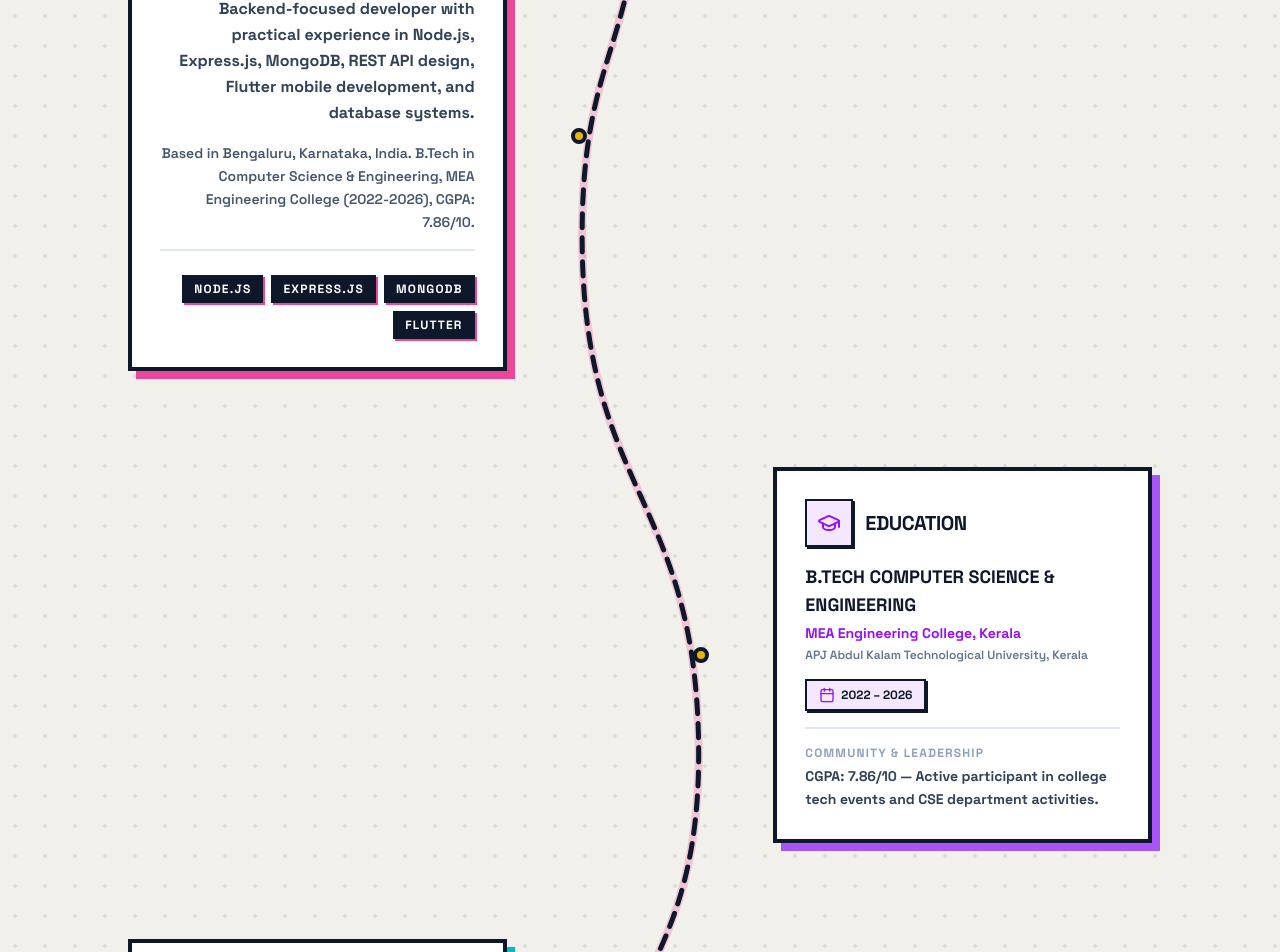
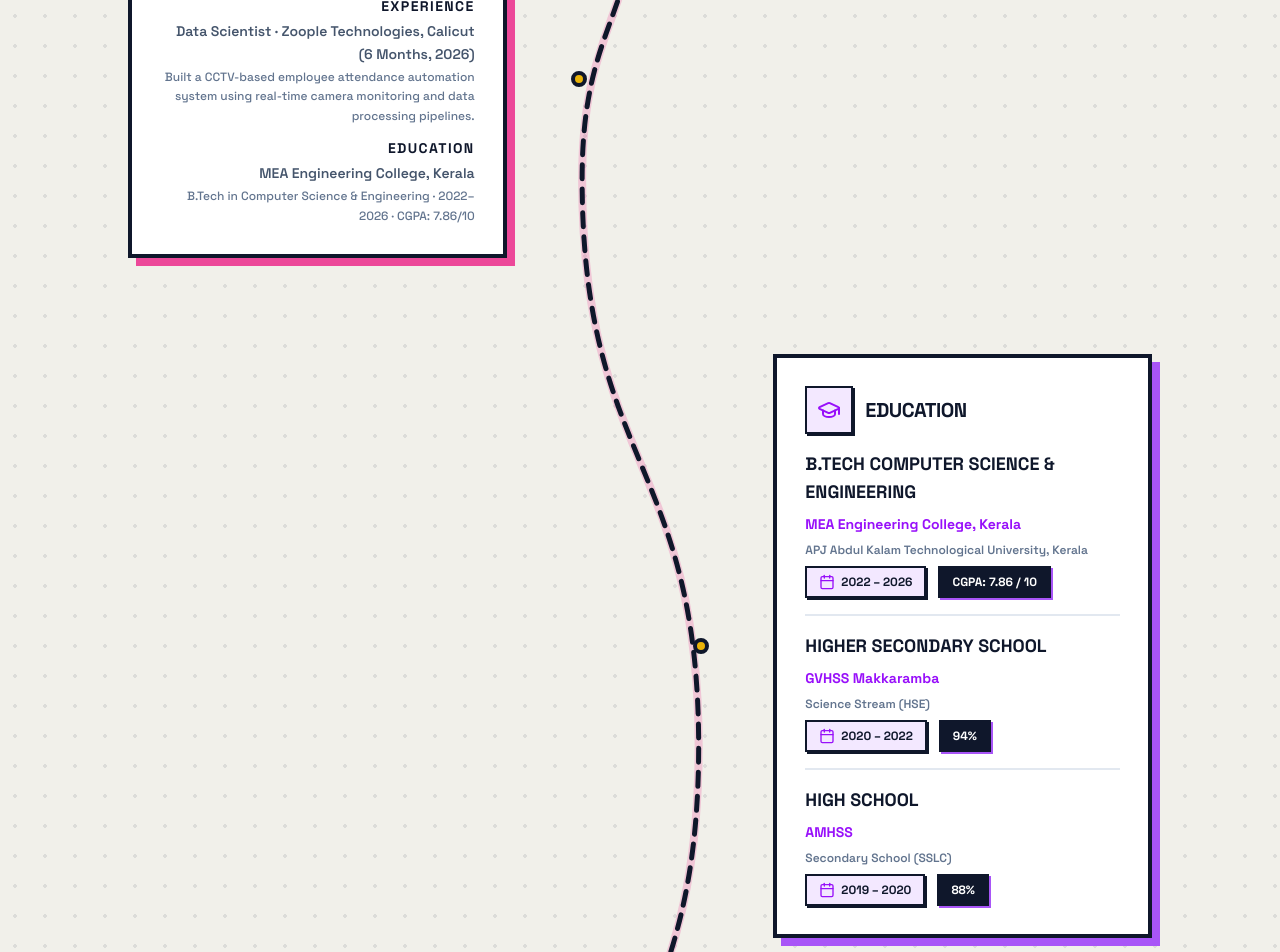
Before and after one commit to amjadamjad11/portfolio, a Next.js app: page / in a window 1280 px wide. Shown: the part 2260-3212 px from the top of the page. Built offline with nearby package versions, Linux system fonts and the light colour scheme; no server answers; the database is empty.

Commit message:
Update education, background, and github profile links

```diff
--- a/src/components/AboutSection.tsx
+++ b/src/components/AboutSection.tsx
@@ -232,24 +232,30 @@ export const AboutSection: React.FC<AboutSectionProps> = ({
                       </h3>
                     </div>
 
-                    <p className="text-slate-700 font-bold leading-relaxed md:text-right">
-                      Backend-focused developer with practical experience in Node.js, Express.js, MongoDB, REST API design, Flutter mobile development, and database systems.
-                    </p>
+                    <div className="space-y-3 md:text-right">
+                      <div>
+                        <p className="text-slate-900 text-sm font-black uppercase tracking-widest mb-1">Experience</p>
+                        <p className="text-slate-600 text-sm font-semibold leading-relaxed">
+                          Data Scientist · Zoople Technologies, Calicut (6 Months, 2026)
+                        </p>
+                        <p className="text-slate-500 text-xs font-medium leading-relaxed mt-0.5">
+                          Built a CCTV-based employee attendance automation system using real-time camera monitoring and data processing pipelines.
+                        </p>
+                      </div>
 
-                    <p className="text-slate-600 text-sm font-semibold leading-relaxed md:text-right">
-                      Based in Bengaluru, Karnataka, India. B.Tech in Computer Science & Engineering, MEA Engineering College (2022-2026), CGPA: 7.86/10.
-                    </p>
+                      <div>
+                        <p className="text-slate-900 text-sm font-black uppercase tracking-widest mb-1">Education</p>
+                        <p className="text-slate-600 text-sm font-semibold leading-relaxed">
+                          MEA Engineering College, Kerala
+                        </p>
+                        <p className="text-slate-500 text-xs font-medium leading-relaxed mt-0.5">
+                          B.Tech in Computer Science & Engineering · 2022–2026 · CGPA: 7.86/10
+                        </p>
+                      </div>
+                    </div>
                   </div>
 
-                  <div className="flex flex-wrap gap-2 pt-6 mt-4 border-t-2 border-slate-200 md:justify-end">
-                    {['Node.js', 'Express.js', 'MongoDB', 'Flutter'].map(
-                      (tag) => (
-                        <span key={tag} className="px-3 py-1.5 bg-slate-900 text-white font-black text-xs uppercase tracking-widest shadow-[2px_2px_0px_0px_rgba(236,72,153,1)]">
-                          {tag}
-                        </span>
-                      )
-                    )}
-                  </div>
+
                 </div>
                 {/* Node */}
                 <div className="timeline-node absolute top-1/2 -translate-y-1/2 left-0 md:left-auto md:-right-8 w-4 h-4 bg-[#eab308] border-4 border-slate-900 rounded-full z-10" />
@@ -277,31 +283,71 @@ export const AboutSection: React.FC<AboutSectionProps> = ({
                       </h3>
                     </div>
 
-                    <div>
+                    {/* College */}
+                    <div className="space-y-2">
                       <h4 className="text-lg font-black text-slate-900 uppercase">
                         {DEVELOPER_PROFILE.education.degree}
                       </h4>
-                      <div className="text-sm font-bold text-purple-600 mt-1">
+                      <div className="text-sm font-bold text-purple-600">
                         {DEVELOPER_PROFILE.education.college}
                       </div>
-                      <div className="text-xs font-semibold text-slate-500 mt-1">
+                      <div className="text-xs font-semibold text-slate-500">
                         {DEVELOPER_PROFILE.education.university}
+                      </div>
+                      <div className="flex items-center gap-3 flex-wrap">
+                        <div className="inline-flex items-center gap-1.5 px-3 py-1.5 bg-purple-100 border-2 border-slate-900 text-xs text-slate-900 font-bold uppercase shadow-[2px_2px_0px_0px_rgba(15,23,42,1)]">
+                          <Calendar className="w-4 h-4 text-purple-600" />
+                          <span>2022 – 2026</span>
+                        </div>
+                        <div className="inline-flex items-center gap-1.5 px-3 py-1.5 bg-slate-900 border-2 border-slate-900 text-xs text-white font-black uppercase shadow-[2px_2px_0px_0px_rgba(168,85,247,1)]">
+                          CGPA: 7.86 / 10
+                        </div>
                       </div>
                     </div>
 
-                    <div className="inline-flex items-center gap-1.5 px-3 py-1.5 bg-purple-100 border-2 border-slate-900 text-xs text-slate-900 font-bold uppercase shadow-[2px_2px_0px_0px_rgba(15,23,42,1)]">
-                      <Calendar className="w-4 h-4 text-purple-600" />
-                      <span>{DEVELOPER_PROFILE.education.period}</span>
+                    {/* Higher Secondary */}
+                    <div className="border-t-2 border-slate-200 pt-4 space-y-2">
+                      <h4 className="text-lg font-black text-slate-900 uppercase">
+                        Higher Secondary School
+                      </h4>
+                      <div className="text-sm font-bold text-purple-600">
+                        GVHSS Makkaramba
+                      </div>
+                      <div className="text-xs font-semibold text-slate-500">
+                        Science Stream (HSE)
+                      </div>
+                      <div className="flex items-center gap-3 flex-wrap">
+                        <div className="inline-flex items-center gap-1.5 px-3 py-1.5 bg-purple-100 border-2 border-slate-900 text-xs text-slate-900 font-bold uppercase shadow-[2px_2px_0px_0px_rgba(15,23,42,1)]">
+                          <Calendar className="w-4 h-4 text-purple-600" />
+                          <span>2020 – 2022</span>
+                        </div>
+                        <div className="inline-flex items-center gap-1.5 px-3 py-1.5 bg-slate-900 border-2 border-slate-900 text-xs text-white font-black uppercase shadow-[2px_2px_0px_0px_rgba(168,85,247,1)]">
+                          94%
+                        </div>
+                      </div>
                     </div>
-                  </div>
 
-                  <div className="pt-4 mt-4 border-t-2 border-slate-200 space-y-1">
-                    <div className="text-xs font-black uppercase tracking-widest text-slate-400">
-                      Community & Leadership
+                    {/* High School */}
+                    <div className="border-t-2 border-slate-200 pt-4 space-y-2">
+                      <h4 className="text-lg font-black text-slate-900 uppercase">
+                        High School
+                      </h4>
+                      <div className="text-sm font-bold text-purple-600">
+                        AMHSS
+                      </div>
+                      <div className="text-xs font-semibold text-slate-500">
+                        Secondary School (SSLC)
+                      </div>
+                      <div className="flex items-center gap-3 flex-wrap">
+                        <div className="inline-flex items-center gap-1.5 px-3 py-1.5 bg-purple-100 border-2 border-slate-900 text-xs text-slate-900 font-bold uppercase shadow-[2px_2px_0px_0px_rgba(15,23,42,1)]">
+                          <Calendar className="w-4 h-4 text-purple-600" />
+                          <span>2019 – 2020</span>
+                        </div>
+                        <div className="inline-flex items-center gap-1.5 px-3 py-1.5 bg-slate-900 border-2 border-slate-900 text-xs text-white font-black uppercase shadow-[2px_2px_0px_0px_rgba(168,85,247,1)]">
+                          88%
+                        </div>
+                      </div>
                     </div>
-                    <p className="text-sm font-bold text-slate-700 leading-relaxed">
-                      {DEVELOPER_PROFILE.education.communityLeadership}
-                    </p>
                   </div>
                 </div>
               </div>
@@ -334,14 +380,11 @@ export const AboutSection: React.FC<AboutSectionProps> = ({
                   </div>
 
                   <div className="pt-6 mt-4 border-t-2 border-slate-200">
-                    <button
-                      onClick={onOpenPublicationModal}
-                      className="w-full inline-flex items-center justify-center gap-2 px-4 py-3 bg-cyan-400 border-2 border-slate-900 text-slate-900 text-sm font-black uppercase tracking-widest shadow-[4px_4px_0px_0px_rgba(15,23,42,1)] hover:shadow-none hover:translate-x-1 hover:translate-y-1 transition-all"
-                    >
+                    <a href="https://github.com/amjadamjad11" target="_blank" rel="noopener noreferrer" className="w-full inline-flex items-center justify-center gap-2 px-4 py-3 bg-cyan-400 border-2 border-slate-900 text-slate-900 text-sm font-black uppercase tracking-widest shadow-[4px_4px_0px_0px_rgba(15,23,42,1)] hover:shadow-none hover:translate-x-1 hover:translate-y-1 transition-all">
                       <BookOpen className="w-4 h-4" />
                       <span>View Experience Details</span>
                       <ExternalLink className="w-4 h-4 ml-1" />
-                    </button>
+                    </a>
                   </div>
                 </div>
               </div>
--- a/src/data/portfolioData.ts
+++ b/src/data/portfolioData.ts
@@ -49,9 +49,9 @@ export const DEVELOPER_PROFILE = {
   phone: '+91-7994767824',
   availableForHire: true,
   statusText: 'Available for Opportunities',
-  portfolioGithubUrl: 'https://github.com/amjadkondeth',
+  portfolioGithubUrl: 'https://github.com/amjadamjad11',
   social: {
-    github: 'https://github.com/amjadkondeth',
+    github: 'https://github.com/amjadamjad11',
     linkedin: 'https://linkedin.com/in/amjadkondeth',
     instagram: 'https://instagram.com/amjadkondeth',
   },
```
